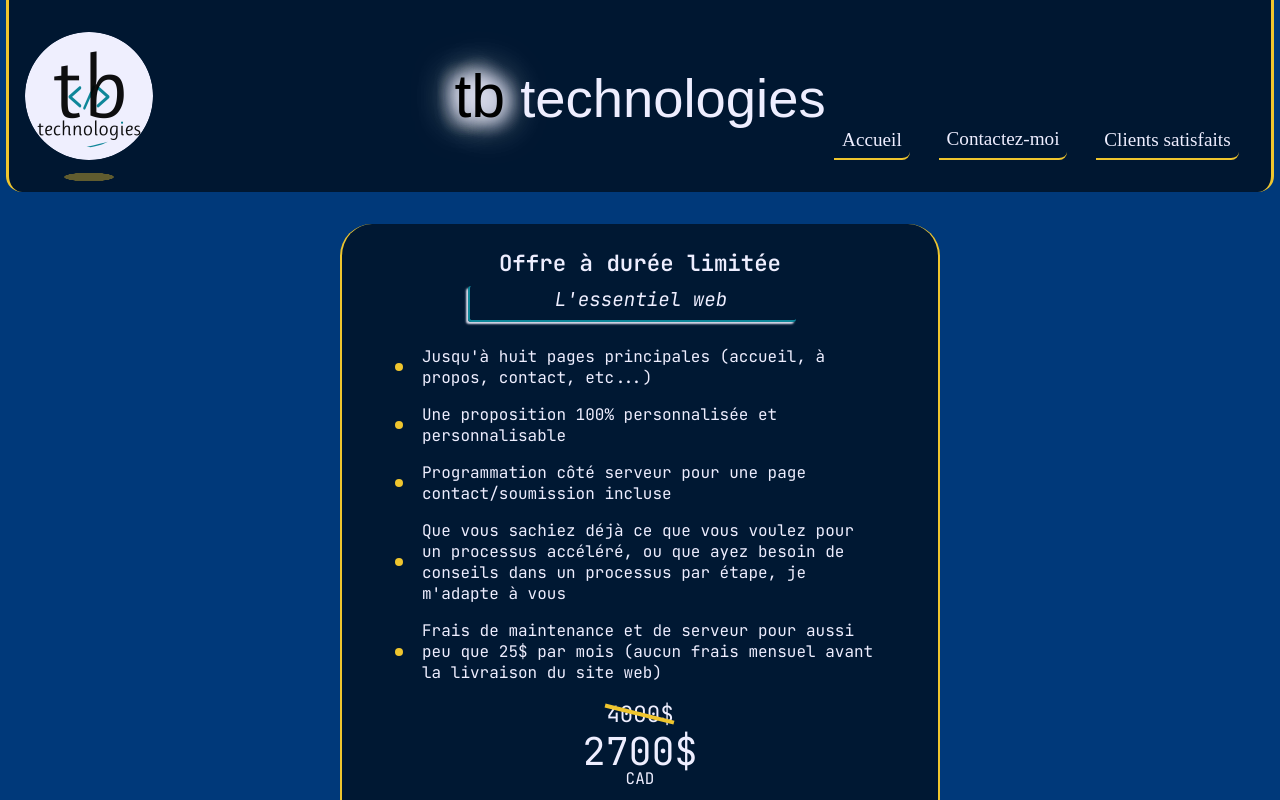
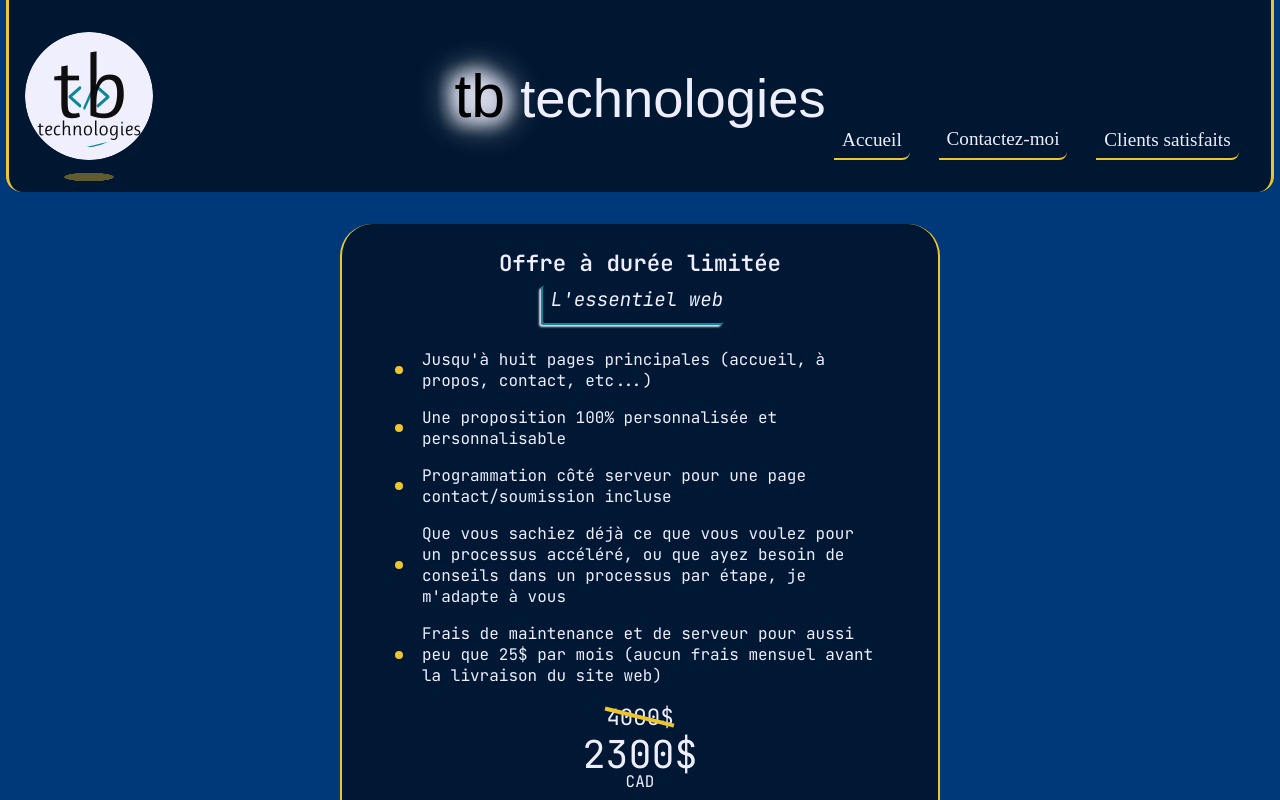
Before and after one commit to Fable54321/timothe-bissonnette, a React (Vite) app: page /offre in a window 1280 px wide. Shown: the top 800 px of the page. Built offline with nearby package versions, Linux system fonts and the light colour scheme; a web font is replaced by a local one.

Commit message:
first commit

```diff
--- a/src/Components/Advertisement/Advertisement.jsx
+++ b/src/Components/Advertisement/Advertisement.jsx
@@ -67,7 +67,7 @@ return (
             </ul>
 
             <p className={styles['Advertisement__price--before']}>4000$</p>
-            <p className={styles['Advertisement__price--after']}>2700$ <br/><span>CAD</span></p>
+            <p className={styles['Advertisement__price--after']}>2300$ <br/><span>CAD</span></p>
             <form onSubmit={handleSubmit} className={styles.Advertisement__form}>
                 <div className={styles.Advertisement__inputGroup}>
                     <h3 className={styles.Advertisement__question}>Ça vous intéresse ?</h3>
--- a/src/Components/Advertisement/Advertisement.module.scss
+++ b/src/Components/Advertisement/Advertisement.module.scss
@@ -36,8 +36,8 @@
     &__subTitle{
         margin-top: $sz-050;
         margin-left: -$sz-100;
-        padding-bottom: $sz-050;
-        padding-left: $sz-100;
+        padding-bottom: $sz-070;
+        padding-left: $sz-050;
         box-shadow: -2px 2px 2px rgba($clr-neutral-200, 0.9);
         border-radius: $sz-020;
         text-align: center;
@@ -47,7 +47,6 @@
         border: 2px solid $clr-accent-blue;
         border-top: none;
         border-right: none;
-        width: 55%;
     }
 
     &__list {
```
